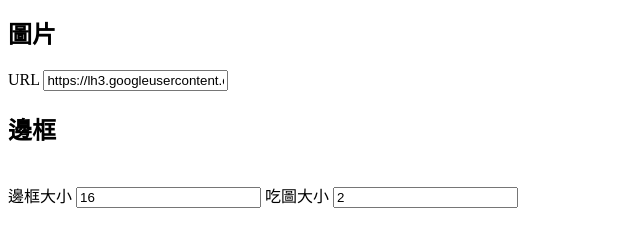
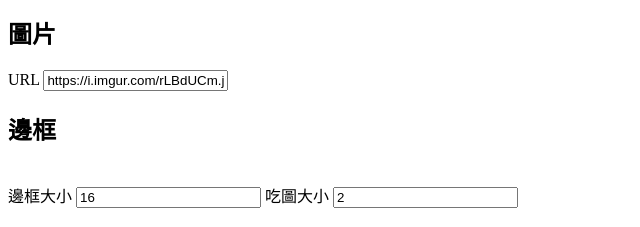
Before and after one commit to SayaUrobuchi/Tsukaima_Mirror, a plain HTML site: page puzzle_border/index.html in a window 1280 px wide. Shown: the part 517-744 px from the top of the page, 0-640 px from the left. Drawn offline with Linux system fonts and the light colour scheme.

Commit message:
puzzle_border: fix default image url

```diff
--- a/puzzle_border/index.html
+++ b/puzzle_border/index.html
@@ -21,7 +21,7 @@
 	<div id="image" class="item">
 		<h2>圖片</h2>
 		<span class="title">URL</span>
-		<input id="img_url" class="textfield" type="text" value="https://lh3.googleusercontent.com/Xg9cgHSXQSYGtDy7mmZ6hJwNGM1TmH0W0A1_NBAkcEI9O6FxE-e8ALfonr4P_PMse7PNY8kIOxQZcE0=w1920-h901" onchange="javascript: repaint(this);" />
+		<input id="img_url" class="textfield" type="text" value="https://i.imgur.com/rLBdUCm.jpg" onchange="javascript: repaint(this);" />
 	</div>
 	<div id="border" class="item">
 		<h2>邊框</h2>
```
